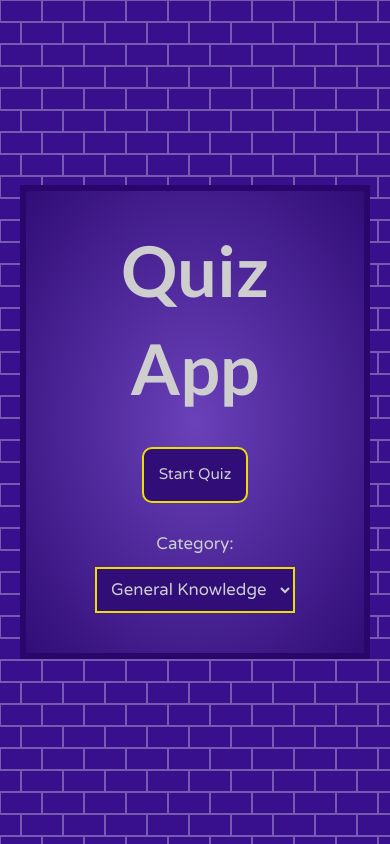
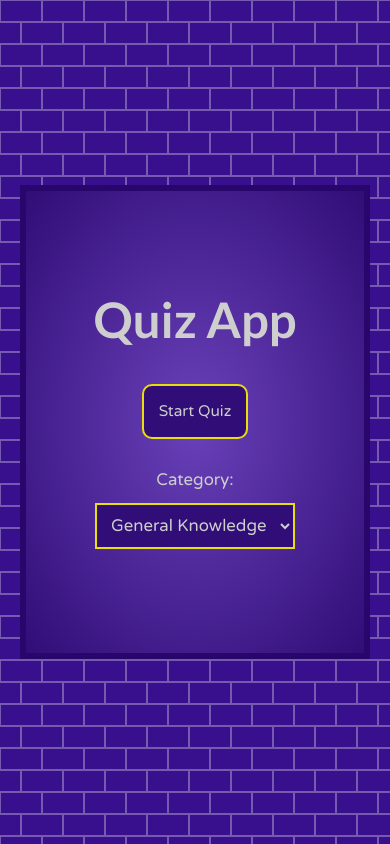
Before and after one commit to Dabgan/React_Quiz, a React (Create React App) app: page / in a window 390 px wide. Built offline with nearby package versions, Linux system fonts and the light colour scheme.

Commit message:
fix: small design changes for mobile devices

```diff
--- a/package.json
+++ b/package.json
@@ -1,5 +1,5 @@
 {
-    "homepage": "https://dabgan.github.io/Project06-React_Quiz",
+    "homepage": "https://dabgan.github.io/react-quiz",
     "name": "proj6",
     "version": "0.1.0",
     "private": true,
--- a/src/components/pages/quiz page/QuizPanel.jsx
+++ b/src/components/pages/quiz page/QuizPanel.jsx
@@ -8,7 +8,6 @@ import FinishQuizButton from "../../FinishQuizButton";
 class QuizPanel extends Component {
     state = {
         apiURL: this.props.location.state.apiURL,
-        // questionCategory: this.props.location.state.category,
         questions: [],
         answers: [],
         actualQuestion: "",
--- a/src/styles/App.css
+++ b/src/styles/App.css
@@ -454,7 +454,13 @@ a {
 /* ---------------------------------------------------
     RWD
 ----------------------------------------------------- */
-@media (min-width: 320px) and (max-width: 620px) {
+@media (min-width: 300px) and (max-width: 420px) {
+  .main-panel h1 {
+    font-size: 3.5rem;
+  }
+}
+
+@media (min-width: 300px) and (max-width: 620px) {
   html {
     font-size: 14px;
   }
--- a/src/styles/App.scss
+++ b/src/styles/App.scss
@@ -317,8 +317,15 @@ a {
 /* ---------------------------------------------------
     RWD
 ----------------------------------------------------- */
+@media (min-width: 300px) and (max-width: 420px) {
+    .main-panel {
+        h1 {
+            font-size: 3.5rem;
+        }
+    }
+}
 
-@media (min-width: 320px) and (max-width: 620px) {
+@media (min-width: 300px) and (max-width: 620px) {
     html {
         font-size: 14px;
     }
```
Also changed, not shown: 1 other file (tests, documents, lock files or other folders).
